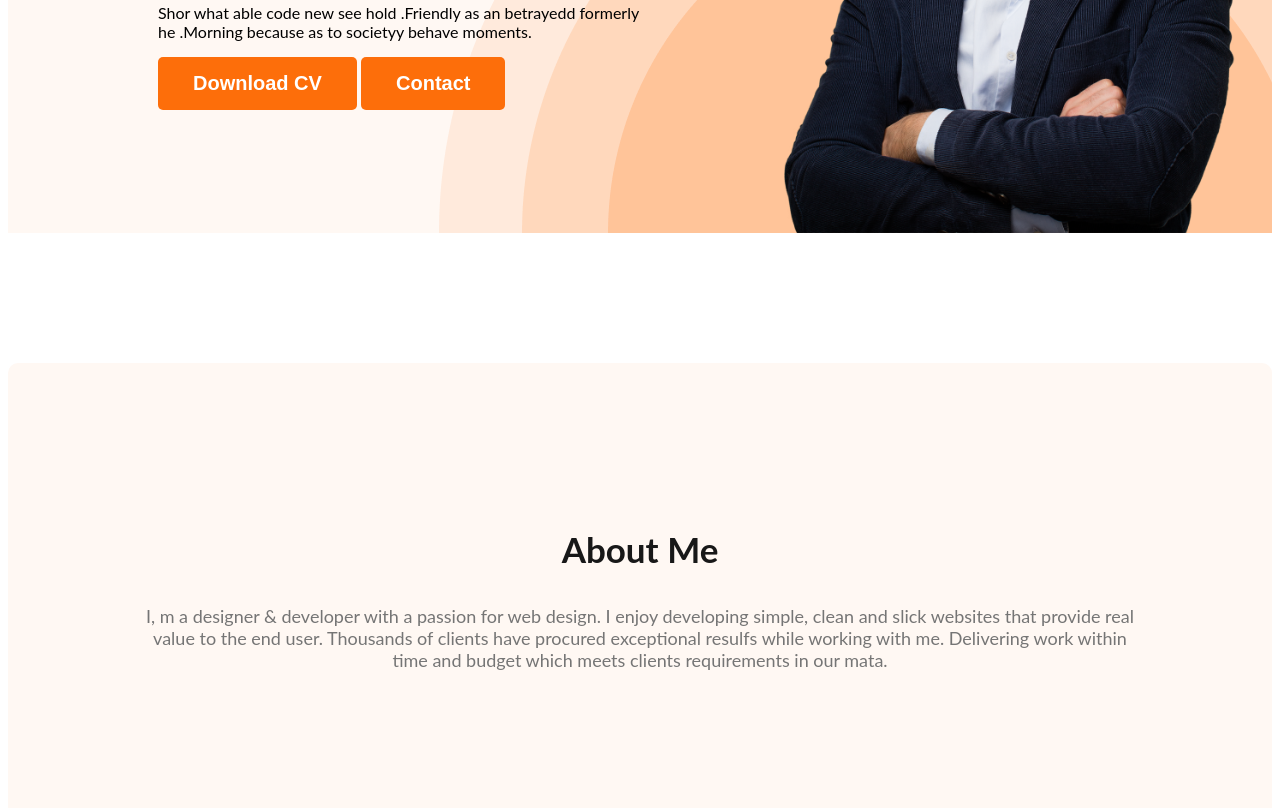
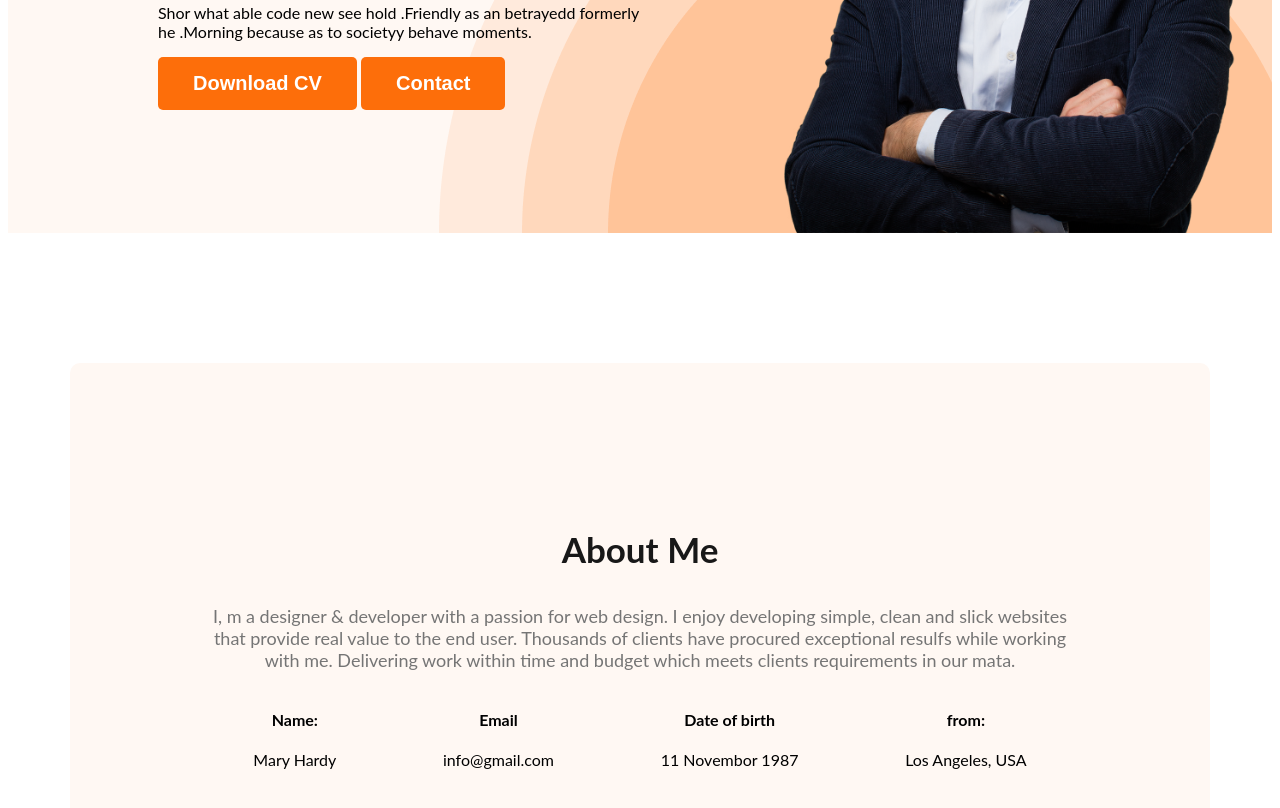
Before and after one commit to nisattabassum25/webdevelopar-porttfolio, a plain HTML site: page index.html in a window 1280 px wide. Shown: the part 528-1336 px from the top of the page. Drawn offline with Linux system fonts and the light colour scheme.

Commit message:
added about information

```diff
--- a/index.html
+++ b/index.html
@@ -38,6 +38,25 @@
         <section class="about">
             <h3 class="section-title">About Me</h3>
             <p class="section-description">I, m a designer & developer with a passion for web design. I enjoy developing simple, clean and slick websites that provide real value to the end user. Thousands of clients have procured exceptional resulfs while working with me. Delivering work within time and budget which meets clients requirements in our mata.</p>
+            <div class="about-info-container">
+                <div class="about-info">
+                    <h4 class="info-title">Name:</h4>
+                    <div class="info-description">Mary Hardy</div>
+                </div>
+                <div class="about-info">
+                    <h4 class="info-title">Email</h4>
+                    <div class="info-description">info@gmail.com</div>
+                </div>
+                <div class="about-info">
+                    <h4 class="info-title">Date of birth</h4>
+                    <div class="info-description">11 Novembor 1987</div>
+                </div>
+                <div class="about-info">
+                    <h4 class="info-title">from:</h4>
+                    <div class="info-description">Los Angeles, USA</div>
+                </div>
+
+            </div>
 
         </section>
 
--- a/styles/portfolio.css
+++ b/styles/portfolio.css
@@ -94,6 +94,10 @@ nav a{
 }
 
 /* main section styles */
+main{
+    max-width: 1140px;
+    margin: 0 auto;
+}
 
 /* about section styles */
 .about{
@@ -102,3 +106,10 @@ nav a{
     background: #FFF8F3;
     margin: 130px 0;
 }
+.about-info-container{
+    display: flex;
+    justify-content: space-around;
+}
+.about-info{
+    text-align: center;
+}
```
